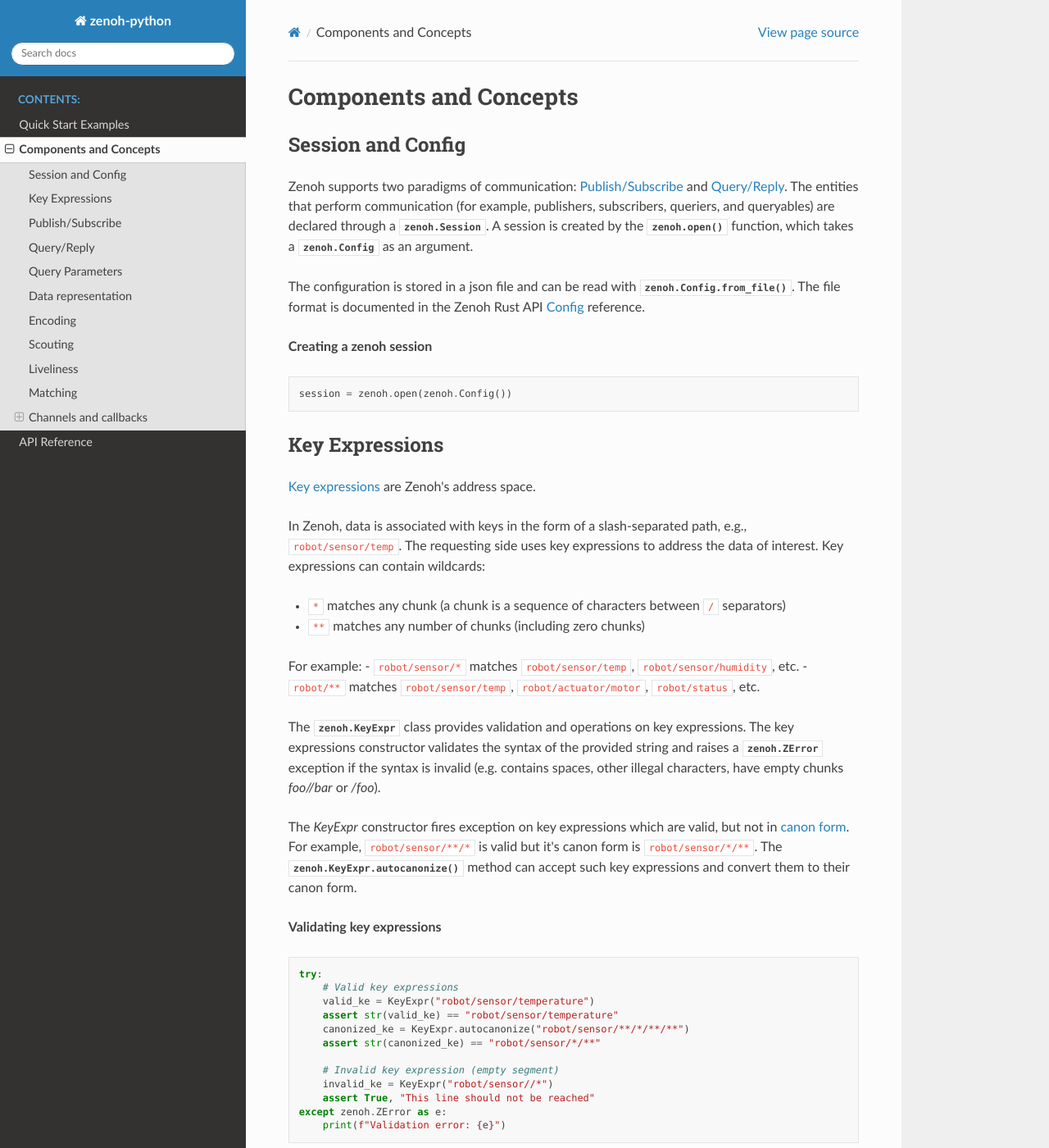
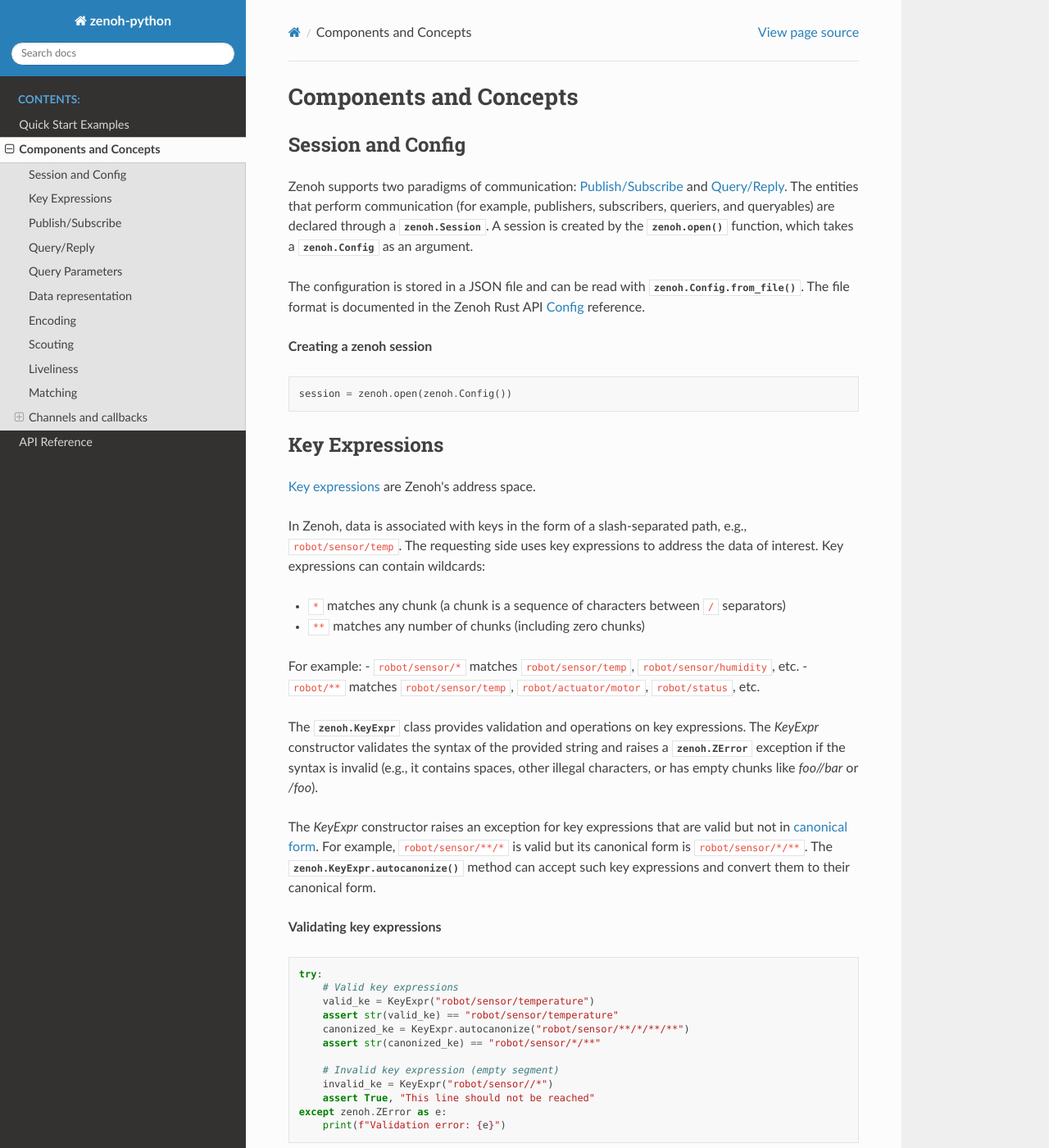
Before and after one commit to eclipse-zenoh/zenoh-python, a Sphinx documentation site: the page built from docs/concepts.rst, in a window 1280 px wide and 1400 px high. Shown: the whole window at 82% size. Built offline with Sphinx 7.4.7 and the Read the Docs theme 3.1.0, drawn with Linux system fonts in a browser that asks for light colours; some of the changed text lies outside the part shown.

Commit message:
english fixes

```diff
--- a/docs/concepts.rst
+++ b/docs/concepts.rst
@@ -25,7 +25,7 @@
 declared through a :class:`zenoh.Session`. A session is created by the :func:`zenoh.open` function,
 which takes a :class:`zenoh.Config` as an argument.
 
-The configuration is stored in a json file and can be read with :func:`zenoh.Config.from_file`.
+The configuration is stored in a JSON file and can be read with :func:`zenoh.Config.from_file`.
 The file format is documented in the Zenoh Rust API
 `Config <https://docs.rs/zenoh/latest/zenoh/config/struct.Config.html>`_ reference.
 
@@ -55,14 +55,14 @@
 - ``robot/**`` matches ``robot/sensor/temp``, ``robot/actuator/motor``, ``robot/status``, etc.
 
 The :class:`zenoh.KeyExpr` class provides validation and operations on key
-expressions. The key expressions constructor validates the syntax of the provided string
-and raises a :class:`zenoh.ZError` exception if the syntax is invalid (e.g. contains spaces, other illegal characters, have empty chunks `foo//bar` or `/foo`).
+expressions. The `KeyExpr` constructor validates the syntax of the provided string
+and raises a :class:`zenoh.ZError` exception if the syntax is invalid (e.g., it contains spaces, other illegal characters, or has empty chunks like `foo//bar` or `/foo`).
 
-The `KeyExpr` constructor fires exception on key expressions which are valid, but not in
-`canon form <https://github.com/eclipse-zenoh/roadmap/blob/main/rfcs/ALL/Key%20Expressions.md#canon-forms>`_.
-For example, ``robot/sensor/**/*`` is valid but it's canon form is ``robot/sensor/*/**``.
+The `KeyExpr` constructor raises an exception for key expressions that are valid but not in
+`canonical form <https://github.com/eclipse-zenoh/roadmap/blob/main/rfcs/ALL/Key%20Expressions.md#canon-forms>`_.
+For example, ``robot/sensor/**/*`` is valid but its canonical form is ``robot/sensor/*/**``.
 The :meth:`zenoh.KeyExpr.autocanonize` method can accept such key expressions and
-convert them to their canon form.
+convert them to their canonical form.
 
 **Validating key expressions**
 
@@ -240,7 +240,7 @@
 Encoding
 --------
 
-Zenoh uses :class:`zenoh.Encoding` to indicate how data should be interpreted by the application. An encoding has a similar role to Content-type in HTTP and is represented as a string in MIME-like format: ``type/subtype[;schema]``.
+Zenoh uses :class:`zenoh.Encoding` to indicate how data should be interpreted by the application. An encoding has a similar role to Content-Type in HTTP and is represented as a string in MIME-like format: ``type/subtype[;schema]``.
 
 To optimize network usage, Zenoh internally maps some predefined encoding strings to integer identifiers. These encodings are provided as class attributes of the :class:`zenoh.Encoding` class, such as :attr:`zenoh.Encoding.ZENOH_BYTES`, :attr:`zenoh.Encoding.APPLICATION_JSON`, etc. This internal mapping is not exposed to the application layer, but using these predefined encodings is more efficient than custom strings.
 
@@ -424,7 +424,7 @@
 
 It's possible to pass a callable object as ``handler``. This callable is invoked for each received
 :class:`zenoh.Sample` or :class:`zenoh.Reply`. This also means the subscriber or queryable runs in
-**background mode**, i.e. it remains active even if the returned object
+**background mode**, i.e., it remains active even if the returned object
 goes out of scope. This allows declaring a subscriber without managing the
 returned object's lifetime.
 
```
Also changed, not shown: other parts of docs/concepts.rst (+3 -3 lines).
